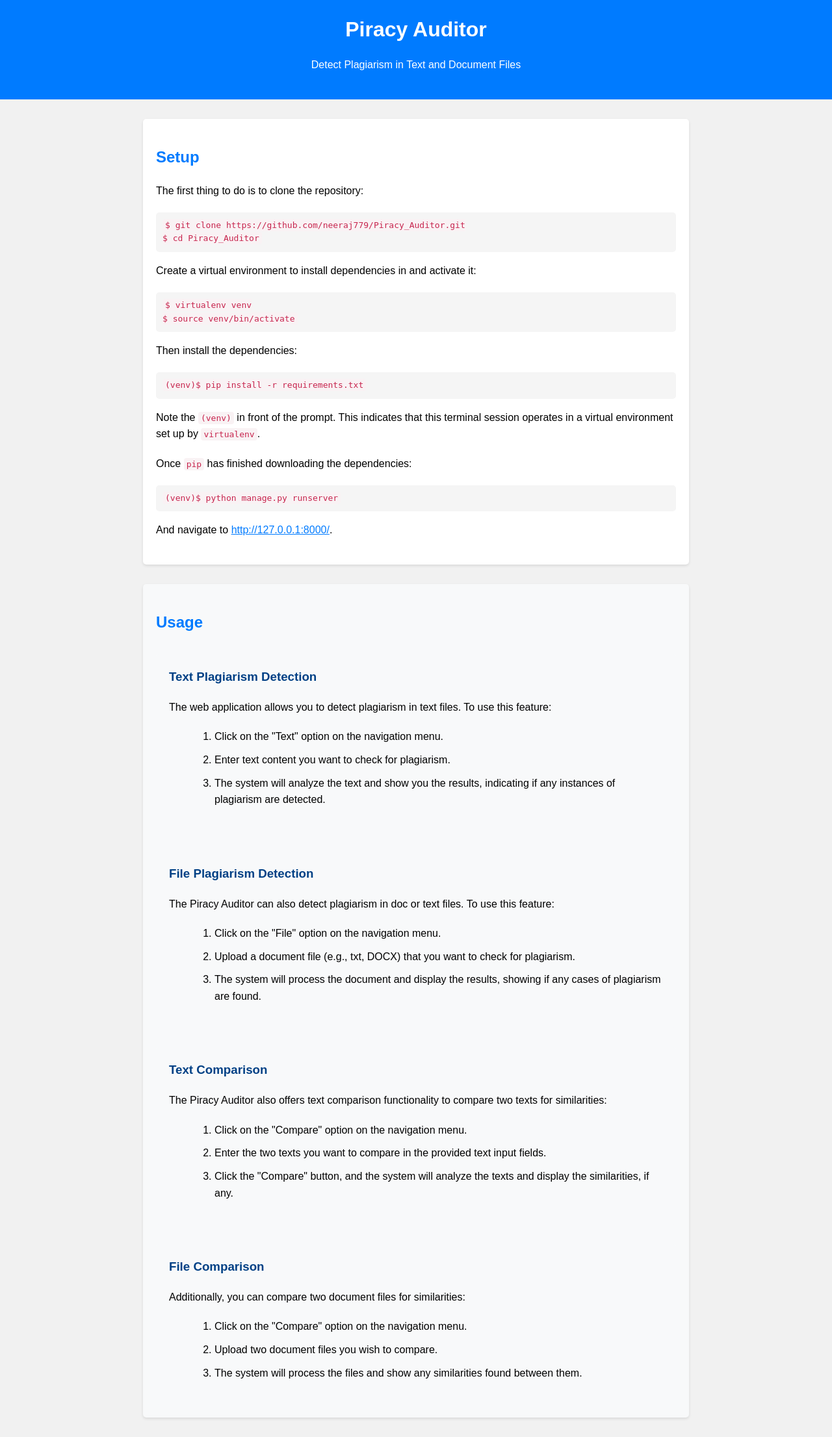
After one commit to neeraj779/Piracy_Auditor, a Django app: page /docs/ in a window 1280 px wide. The commit adds this page. Shown: the whole page at 65% size. Run offline with Django 4.2, Linux system fonts and the light colour scheme.

Commit message:
added Documentation page

```diff
--- a/core/templates/compare.html
+++ b/core/templates/compare.html
@@ -64,6 +64,9 @@
           </li>
           <li class="nav-item nav-two">
             <a class="nav-link" href="{% url 'compare' %}">Compare Documents</a>
+          </li>
+          <li class="nav-item nav-two">
+            <a class="nav-link" href="{% url 'docs' %}">Documentation </a>
           </li>
         </ul>
       </div>
--- /dev/null
+++ b/core/templates/docs.html
@@ -0,0 +1,161 @@
+<!DOCTYPE html>
+<html lang="en">
+<head>
+    <meta charset="UTF-8">
+    <meta name="viewport" content="width=device-width, initial-scale=1.0">
+    <title>Piracy Auditor</title>
+    <style>
+        body {
+            font-family: Arial, sans-serif;
+            line-height: 1.6;
+            margin: 0;
+            padding: 0;
+            background-color: #f1f1f1;
+        }
+
+        header {
+            background-color: #007BFF;
+            padding: 20px;
+            color: white;
+            text-align: center;
+        }
+
+        h1 {
+            margin: 0;
+        }
+
+        .container {
+            max-width: 800px;
+            margin: 30px auto;
+            padding: 20px;
+            background-color: #fff;
+            box-shadow: 0 2px 4px rgba(0, 0, 0, 0.1);
+            border-radius: 5px;
+        }
+
+        h2 {
+            color: #007BFF;
+        }
+
+        h3 {
+            color: #004085;
+        }
+
+        p {
+            margin-bottom: 20px;
+        }
+
+        pre {
+            background-color: #f5f5f5;
+            padding: 10px;
+            border-radius: 5px;
+            overflow-x: auto;
+        }
+
+        code {
+            color: #c7254e;
+            background-color: #f9f2f4;
+            padding: 2px 4px;
+            border-radius: 4px;
+        }
+
+        ol {
+            list-style: decimal;
+            margin-left: 30px;
+        }
+
+        li {
+            margin-bottom: 10px;
+        }
+
+        a {
+            color: #007BFF;
+        }
+
+        a:hover {
+            color: #0056b3;
+            text-decoration: underline;
+        }
+
+        .usage-section {
+            margin-top: 30px;
+            padding: 20px;
+            border-radius: 5px;
+            background-color: #f8f9fa;
+        }
+
+        .usage-section h3 {
+            margin-top: 0;
+        }
+    </style>
+</head>
+<body>
+    <header>
+        <h1>Piracy Auditor</h1>
+        <p>Detect Plagiarism in Text and Document Files</p>
+    </header>
+
+    <div class="container">
+        <h2>Setup</h2>
+        <p>The first thing to do is to clone the repository:</p>
+        <pre><code>$ git clone https://github.com/neeraj779/Piracy_Auditor.git
+$ cd Piracy_Auditor</code></pre>
+
+        <p>Create a virtual environment to install dependencies in and activate it:</p>
+        <pre><code>$ virtualenv venv
+$ source venv/bin/activate</code></pre>
+
+        <p>Then install the dependencies:</p>
+        <pre><code>(venv)$ pip install -r requirements.txt</code></pre>
+        <p>Note the <code>(venv)</code> in front of the prompt. This indicates that this terminal session operates in a virtual environment set up by <code>virtualenv</code>.</p>
+
+        <p>Once <code>pip</code> has finished downloading the dependencies:</p>
+        <pre><code>(venv)$ python manage.py runserver</code></pre>
+        <p>And navigate to <a href="http://127.0.0.1:8000/">http://127.0.0.1:8000/</a>.</p>
+    </div>
+
+    <div class="container usage-section">
+        <h2>Usage</h2>
+
+        <div class="usage-section">
+            <h3>Text Plagiarism Detection</h3>
+            <p>The web application allows you to detect plagiarism in text files. To use this feature:</p>
+            <ol>
+                <li>Click on the "Text" option on the navigation menu.</li>
+                <li>Enter text content you want to check for plagiarism.</li>
+                <li>The system will analyze the text and show you the results, indicating if any instances of plagiarism are detected.</li>
+            </ol>
+        </div>
+
+        <div class="usage-section">
+            <h3>File Plagiarism Detection</h3>
+            <p>The Piracy Auditor can also detect plagiarism in doc or text files. To use this feature:</p>
+            <ol>
+                <li>Click on the "File" option on the navigation menu.</li>
+                <li>Upload a document file (e.g., txt, DOCX) that you want to check for plagiarism.</li>
+                <li>The system will process the document and display the results, showing if any cases of plagiarism are found.</li>
+            </ol>
+        </div>
+
+        <div class="usage-section">
+            <h3>Text Comparison</h3>
+            <p>The Piracy Auditor also offers text comparison functionality to compare two texts for similarities:</p>
+            <ol>
+                <li>Click on the "Compare" option on the navigation menu.</li>
+                <li>Enter the two texts you want to compare in the provided text input fields.</li>
+                <li>Click the "Compare" button, and the system will analyze the texts and display the similarities, if any.</li>
+            </ol>
+        </div>
+
+        <div class="usage-section">
+            <h3>File Comparison</h3>
+            <p>Additionally, you can compare two document files for similarities:</p>
+            <ol>
+                <li>Click on the "Compare" option on the navigation menu.</li>
+                <li>Upload two document files you wish to compare.</li>
+                <li>The system will process the files and show any similarities found between them.</li>
+            </ol>
+        </div>
+    </div>
+</body>
+</html>
--- a/core/templates/file.html
+++ b/core/templates/file.html
@@ -61,6 +61,9 @@
           </li>
           <li class="nav-item nav-two">
             <a class="nav-link" href="{% url 'compare' %}">Compare Documents</a>
+          </li>
+          <li class="nav-item nav-two">
+            <a class="nav-link" href="{% url 'docs' %}">Documentation </a>
           </li>
         </ul>
       </div>
--- a/core/templates/text.html
+++ b/core/templates/text.html
@@ -49,6 +49,9 @@
           </li>
           <li class="nav-item nav-two">
             <a class="nav-link" href="{% url 'compare' %}">Compare Documents</a>
+          </li>
+          <li class="nav-item nav-two">
+            <a class="nav-link" href="{% url 'docs' %}">Documentation </a>
           </li>
         </ul>
       </div>
--- a/core/urls.py
+++ b/core/urls.py
@@ -6,6 +6,7 @@ urlpatterns = [
     path('file/', views.file, name='file'),
     path('text/', views.text, name='text'),
     path('compare/', views.compare, name='compare'),
+    path('docs/', views.docs, name='docs'),
     path('text-test-result/', views.result, name='result'),
     path('file-test-result/', views.fileTestResult, name='fileTestResult'),
     path('text-similarity-analysis/', views.textSimilarityAnalysis, name='textSimilarityAnalysis'),
--- a/core/views.py
+++ b/core/views.py
@@ -28,6 +28,9 @@ def text(request):
 
 def compare(request):
     return render(request, 'compare.html')
+
+def docs(request):
+    return render(request, 'docs.html')
 
 
 # this function is used to find palagrism in text and return the result to the user in the form of percentage and link
```
